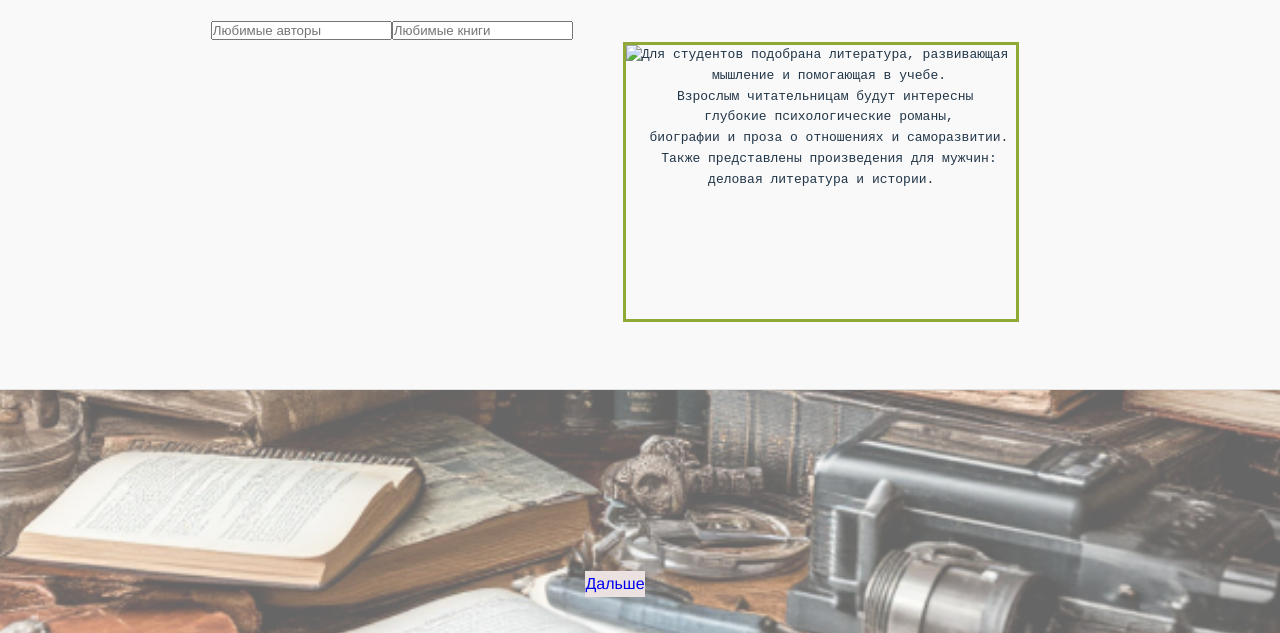
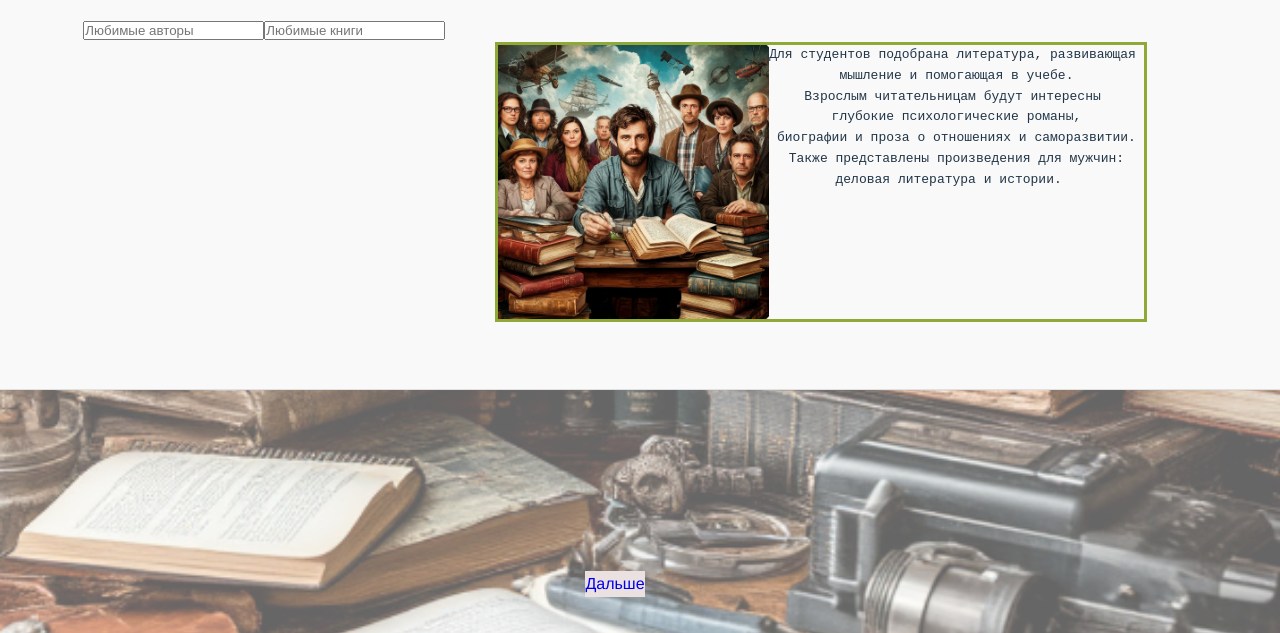
Before and after one commit to nasta2324/project_books_smirnova_153isip, a plain HTML site: page 2cr.html in a window 1280 px wide. Shown: the part 167-800 px from the top of the page. Drawn offline with Linux system fonts and the light colour scheme; files whose address does not match are found by name.

Commit message:
Update 2cr.html

```diff
--- a/2cr.html
+++ b/2cr.html
@@ -24,7 +24,7 @@
     <input type="text" name="query" placeholder="Любимые книги">
 </form>
 <div class="конт">
-	<img src="/home/user/Рабочий стол/Смирнова_УП2 (2) (2)/projekt/sources/images/avtor i.png">
+	<img src="avtor i.png">
 	<pre>
 Для студентов подобрана литература, развивающая
 мышление и помогающая в учебе.
```
